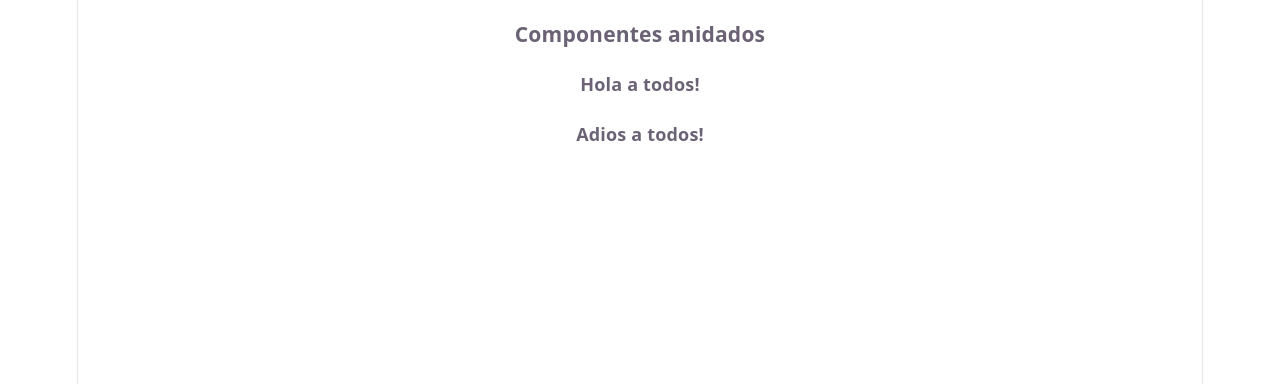
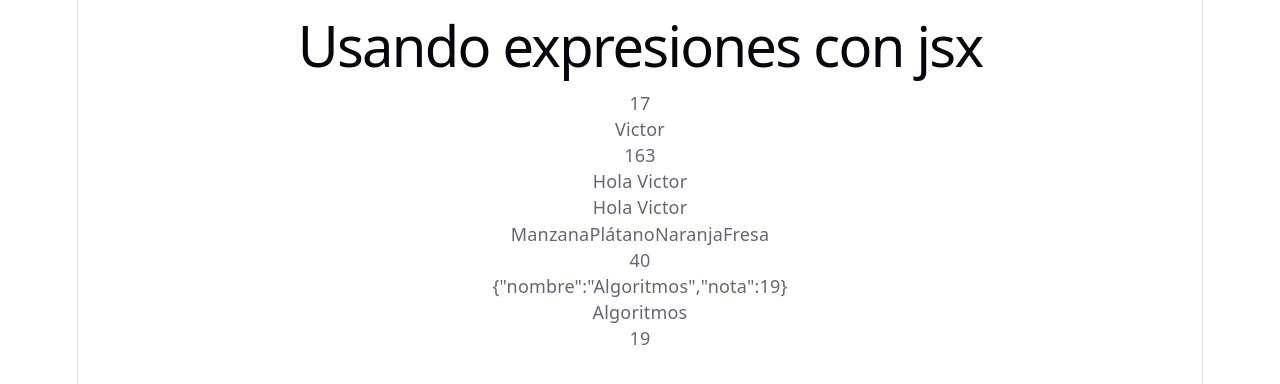
Before and after one commit to victorvzn/bootcamp-frontend-python-g30-jv, a React (Vite) app in the folder semana09/dia01-01-react-introduccion/: page / in a window 1280 px wide. Shown: the top 384 px of the page. Built offline with nearby package versions, Linux system fonts and the light colour scheme.

Commit message:
semana9, dia01, 01, react introduccion

```diff
--- a/semana09/dia01-01-react-introduccion/src/App.jsx
+++ b/semana09/dia01-01-react-introduccion/src/App.jsx
@@ -121,24 +121,60 @@ console.log(PI)
 
 // 6 - Importando componentes externos
 
-import { ComponenteSaludo } from './components/ComponenteSaludo.jsx'
+// import { ComponenteSaludo } from './components/ComponenteSaludo.jsx'
 
-// TODO: Llevar el componente ComponenteDespedida a su propio archivo e importarlo aquí mismo
+// // TODO: Llevar el componente ComponenteDespedida a su propio archivo e importarlo aquí mismo
 
-function ComponenteDespedida() {
-  return (
-    <h4>Adios a todos!</h4>
-  )
-}
+// function ComponenteDespedida() {
+//   return (
+//     <h4>Adios a todos!</h4>
+//   )
+// }
+
+// const App = () => {
+//   return (
+//     <section>
+//       <h3>Componentes anidados</h3>
+
+//       <ComponenteSaludo />
+
+//       <ComponenteDespedida />
+//     </section>
+//   )
+// }
+
+// export default App
+
+// 07 - Usando expresiones con jsx -> "{}"
+
+import { LISTA_DE_FRUTAS, EDAD, curso } from './components/frutas.js'
 
 const App = () => {
+  // Lógica
+  const suma = 8 + 9
+  const nombre = 'Victor'
+
+  // Comentarios en React.js van dentro del cuerpo de la función
+  /* Otro comentario multilínea dentro el cuerpo de la función */
+
   return (
     <section>
-      <h3>Componentes anidados</h3>
+      <h1>Usando expresiones con jsx</h1>
 
-      <ComponenteSaludo />
+      <p>{suma}</p>
+      <p>{nombre}</p>
+      <p>{1 + 2 * 9 ** 2}</p>
 
-      <ComponenteDespedida />
+      <p>{`Hola ${nombre}`}</p>
+      <p>Hola {nombre}</p>
+
+      {/* Comentario en React.js dentro del JSX */}
+
+      <p>{LISTA_DE_FRUTAS}</p>
+      <p>{EDAD}</p>
+      <p>{JSON.stringify(curso)}</p>
+      <p>{curso.nombre}</p>
+      <p>{curso.nota}</p>
     </section>
   )
 }
--- /dev/null
+++ b/semana09/dia01-01-react-introduccion/src/components/frutas.js
@@ -0,0 +1,8 @@
+export const LISTA_DE_FRUTAS = ['Manzana', 'Plátano', 'Naranja', 'Fresa']
+
+export const EDAD = 40
+
+export const curso = {
+  nombre: 'Algoritmos',
+  nota: 19
+}
```
